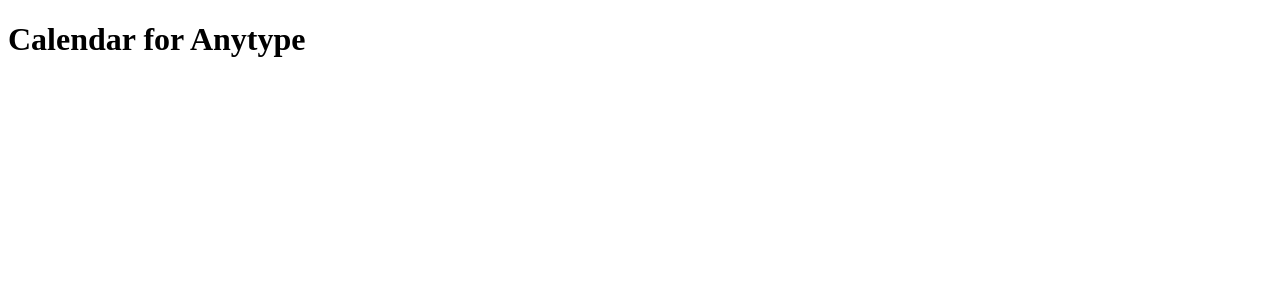
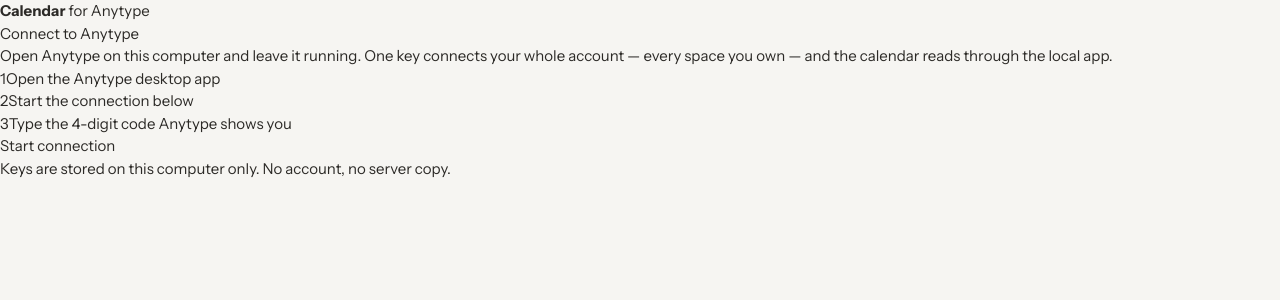
Before and after one commit to ablunier/anytype-calendar, a React (Vite) app in the folder apps/desktop/src/renderer/: page / in a window 1280 px wide. Shown: the top 300 px of the page. Built offline with nearby package versions, Linux system fonts and the light colour scheme.

Commit message:
feat(desktop): wire up screen navigation and mock data in app root

```diff
--- a/apps/desktop/src/renderer/src/App.tsx
+++ b/apps/desktop/src/renderer/src/App.tsx
@@ -1,8 +1,124 @@
+import { useState } from 'react'
+import type { AuthStage, DetailTarget, ScreenId } from './types'
+import { FlowSwitcher } from './components/app/FlowSwitcher'
+import { useTheme } from './hooks/useTheme'
+import { DETAIL_FRAME_EVENT_ID, FRAMES, frameToState, stateToFrame } from './lib/frames'
+import { calendarData, onboardingDefaults } from './mocks'
+import { AuthScreen } from './screens/auth/AuthScreen'
+import { ConfigScreen } from './screens/config/ConfigScreen'
+import { MonthScreen } from './screens/month/MonthScreen'
+import { OnboardingScreen } from './screens/onboarding/OnboardingScreen'
+
+/**
+ * The renderer's root: the screen switcher, the theme, and the only module that reads the
+ * mock data.
+ *
+ * Everything below here takes what it draws through props, so swapping `calendarData` for
+ * an IPC-fed source in a later pass touches this file and nothing else. Navigation is
+ * local state by design — the flow has four screens and no URLs, so a router would only
+ * add indirection.
+ */
 function App(): React.JSX.Element {
+  const [theme, toggleTheme] = useTheme()
+  const [screen, setScreen] = useState<ScreenId>('auth')
+  const [authStage, setAuthStage] = useState<AuthStage>('start')
+  const [confirmingRevoke, setConfirmingRevoke] = useState(false)
+  const [monthDetail, setMonthDetail] = useState<DetailTarget | undefined>(undefined)
+  /* Remounts MonthScreen and ConfigScreen when a frame is picked, so their internal state
+   * (open panel, open dialog) starts from that frame rather than from wherever the user
+   * had left it. */
+  const [frameKey, setFrameKey] = useState(0)
+
+  const openFrame = (id: string): void => {
+    const next = frameToState(id)
+    setFrameKey((key) => key + 1)
+    setScreen(next.screen)
+    setAuthStage(next.authStage)
+    setConfirmingRevoke(next.confirmingRevoke)
+    setMonthDetail(
+      next.showDetail
+        ? {
+            kind: 'object',
+            event: calendarData.events.find((e) => e.id === DETAIL_FRAME_EVENT_ID)!
+          }
+        : undefined
+    )
+  }
+
+  const goToMonth = (): void => {
+    setFrameKey((key) => key + 1)
+    setMonthDetail(undefined)
+    setScreen('month')
+  }
+
   return (
-    <div>
-      <h1>Calendar for Anytype</h1>
-    </div>
+    <>
+      {screen === 'auth' ? (
+        <AuthScreen
+          stage={authStage}
+          spaces={calendarData.spaces}
+          onStageChange={setAuthStage}
+          onConnected={() => setScreen('onboarding')}
+        />
+      ) : null}
+
+      {screen === 'onboarding' ? (
+        <OnboardingScreen
+          spaces={calendarData.spaces}
+          types={calendarData.types}
+          initialTypeKeys={onboardingDefaults.typeKeys}
+          initialSpaceKeys={onboardingDefaults.spaceKeys}
+          onContinue={goToMonth}
+          onSkip={goToMonth}
+        />
+      ) : null}
+
+      {screen === 'config' ? (
+        <ConfigScreen
+          key={frameKey}
+          spaces={calendarData.spaces}
+          types={calendarData.types}
+          initialTypeKeys={calendarData.trackedTypeKeys}
+          initialSpaceKeys={calendarData.trackedSpaceKeys}
+          confirmingRevoke={confirmingRevoke}
+          onBack={goToMonth}
+          onSignOut={() => {
+            setAuthStage('start')
+            setScreen('auth')
+          }}
+        />
+      ) : null}
+
+      {screen === 'month' ? (
+        <MonthScreen
+          key={frameKey}
+          data={calendarData}
+          theme={theme}
+          initialDetail={monthDetail}
+          onToggleTheme={toggleTheme}
+          onOpenSettings={() => {
+            setConfirmingRevoke(false)
+            setScreen('config')
+          }}
+        />
+      ) : null}
+
+      {/* The month view carries a theme toggle in its own top bar, as the design's chrome
+          allows. The other screens have nowhere to put one, so the harness carries it —
+          keeping every floating dev control in a single corner. */}
+      <FlowSwitcher
+        frames={FRAMES}
+        activeId={stateToFrame({
+          screen,
+          authStage,
+          confirmingRevoke,
+          showDetail: monthDetail !== undefined
+        })}
+        theme={theme}
+        onSelect={openFrame}
+        onToggleTheme={toggleTheme}
+      />
+    </>
   )
 }
 
--- a/apps/desktop/src/renderer/src/main.tsx
+++ b/apps/desktop/src/renderer/src/main.tsx
@@ -1,6 +1,7 @@
 import React from 'react'
 import ReactDOM from 'react-dom/client'
 import App from './App'
+import './styles/index.css'
 
 ReactDOM.createRoot(document.getElementById('root') as HTMLElement).render(
   <React.StrictMode>
```
